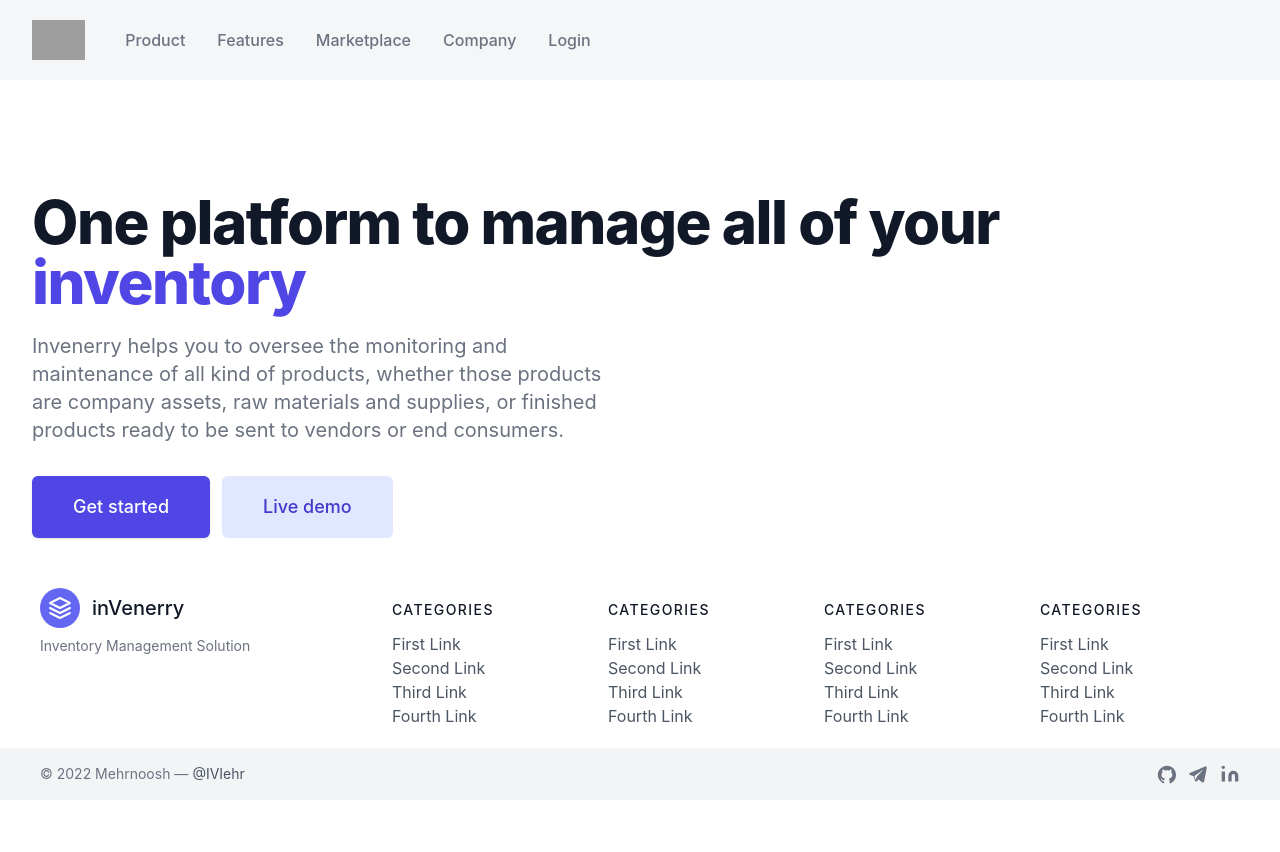
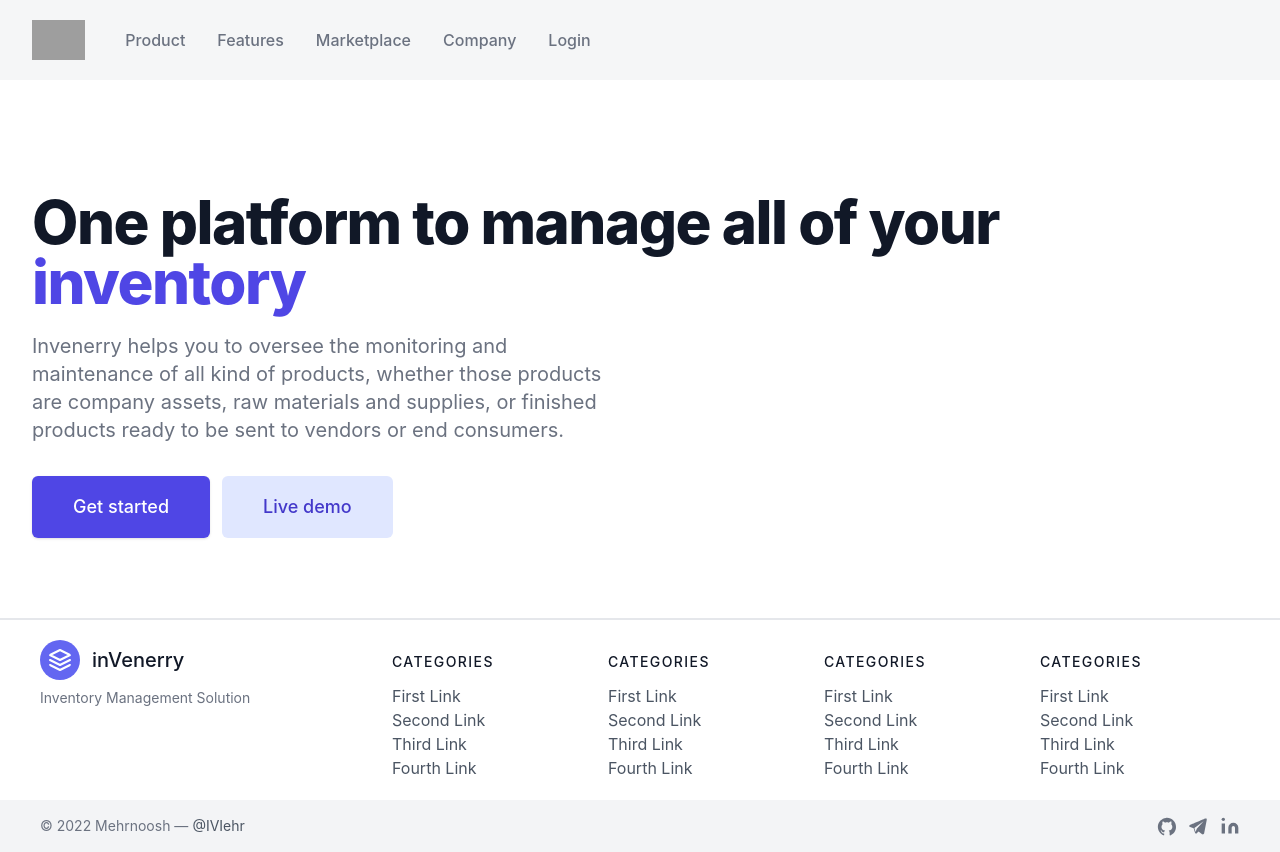
Before and after one commit to IVIehr/nextjs-landing-page, a Next.js app: page / in a window 1280 px wide. Before the commit the page ends 800 px from the top, so only its background shows below. Built offline with nearby package versions, Linux system fonts and the light colour scheme; grey boxes are pictures that could not be loaded.

Commit message:
Add border to top of the footer

```diff
--- a/components/footer.jsx
+++ b/components/footer.jsx
@@ -4,7 +4,9 @@ import Link from 'next/link'
 
 function Footer() {
   return (
-    <footer className='text-gray-600 body-font md:fixed w-full md:bottom-0'>
+    //  md:fixed w-full md:bottom-0'
+      <footer className='text-gray-600 body-font border-t-2'>
+          {/* <hr></hr> */}
         <div className="container p-5 mx-auto flex md:items-center lg:items-start md:flex-row md:flex-nowrap flex-wrap flex-col">
             <div className="bg-white w-64 flex-shrink-0 md:mx-0 mx-auto text-center md:text-left">
                 <div className="flex title-font font-medium items-center md:justify-start justify-center text-gray-900">
```
